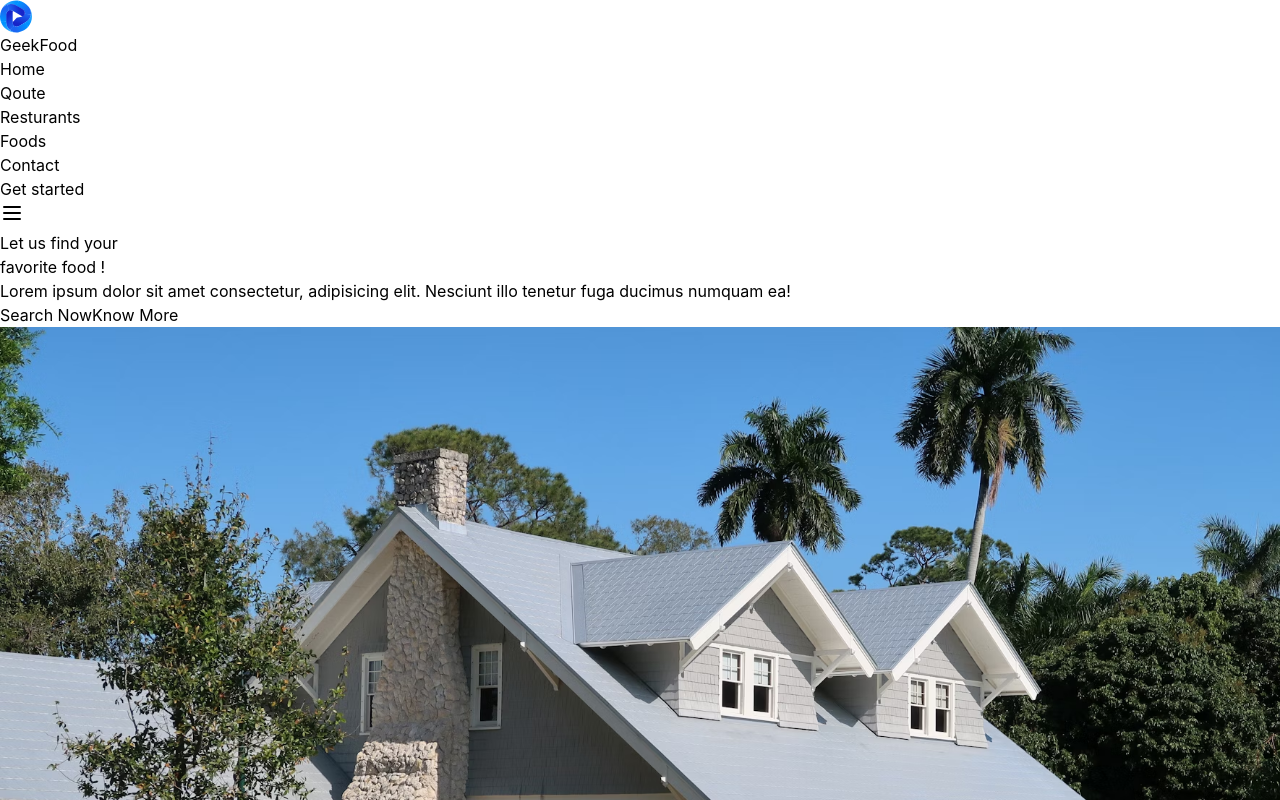
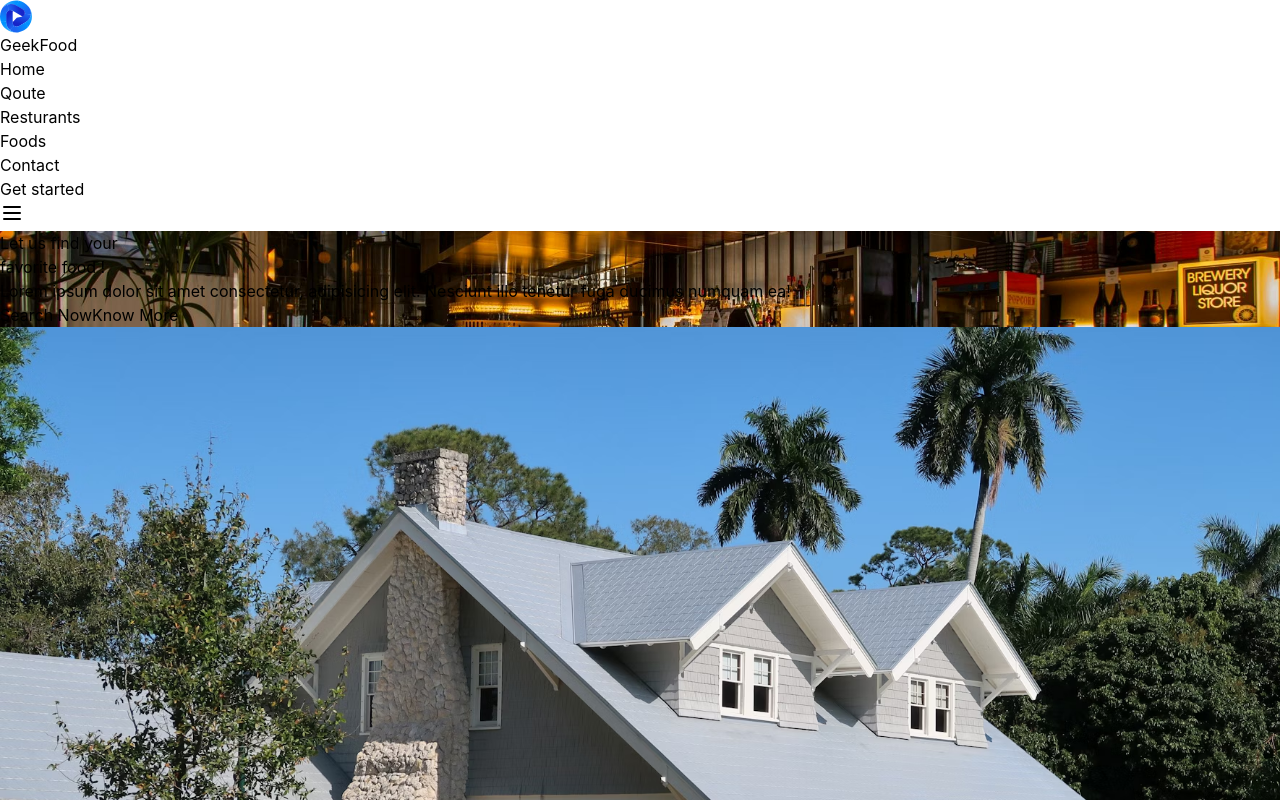
Before and after one commit to Sainkee/react-geekfood, a React (Vite) app: page / in a window 1280 px wide. Shown: the top 800 px of the page. Built offline with nearby package versions, Linux system fonts and the light colour scheme.

Commit message:
bg added

```diff
--- a/src/App.jsx
+++ b/src/App.jsx
@@ -8,9 +8,9 @@ function App() {
   return (
     <>
       <NavBar />
+      <HeroSection />
+      <div className=" max-w-7xl mx-auto px-6">
 
-      <div className=" max-w-7xl mx-auto px-6">
-        <HeroSection />
 
         <AboutSection />
         <Testimonial />
--- a/src/components/HeroSection.jsx
+++ b/src/components/HeroSection.jsx
@@ -1,8 +1,16 @@
+import back from "../assets/bg.jpg";
 export default function HeroSection() {
   return (
-    <>
-     <div className="h-[91vh] mb-20 md:mb-0">
-     <div className="lg:pt-24 pt-10 flex flex-col lg:items-star   justify-center text-center lg:w-1/2   items-center">
+    <div
+      className="h-[91vh] mb-20  "
+      style={{
+        backgroundImage: `url(${back})`,
+        backgroundSize: "cover",
+        backgroundPosition: "center",
+      }}
+    >
+      <div className="h-[91vh] bg-black/50 mb-20 md:mb-0 ">
+        <div className="lg:pt-24  max-w-7xl py-10 flex flex-col lg:items-star   justify-center text-center lg:w-1/2   items-center">
           <h1 className="text-4xl md:text-6xl lg:text-7xl tracking-wide font-semibold">
             Let us find your <br />
             <span className=" bg-gradient-to-r from-orange-500 to-orange-700 bg-clip-text text-transparent font-bold">
@@ -13,9 +21,11 @@ export default function HeroSection() {
             Lorem ipsum dolor sit amet consectetur, adipisicing elit. Nesciunt
             illo tenetur fuga ducimus numquam ea!
           </p>
-      </div>
           <div className="flex flex-col lg:flex-row  items-center justify-center text-center mt-14 gap-10 lg:w-1/2 ">
-        <a href="#" className="py-2 w-full px-3 rounded-md  bg-gradient-to-r from-orange-500 to-orange-700">
+            <a
+              href="#"
+              className="py-2 w-full px-3 rounded-md  bg-gradient-to-r from-orange-500 to-orange-700"
+            >
               Search Now
             </a>
             <a
@@ -26,6 +36,7 @@ export default function HeroSection() {
             </a>
           </div>
         </div>
-    </>
+      </div>
+    </div>
   );
 }
```
Also changed, not shown: src/assets/bg.jpg (added), 1 other file (tests, documents, lock files or other folders). Lines whose indentation alone changed are shown as unchanged.
